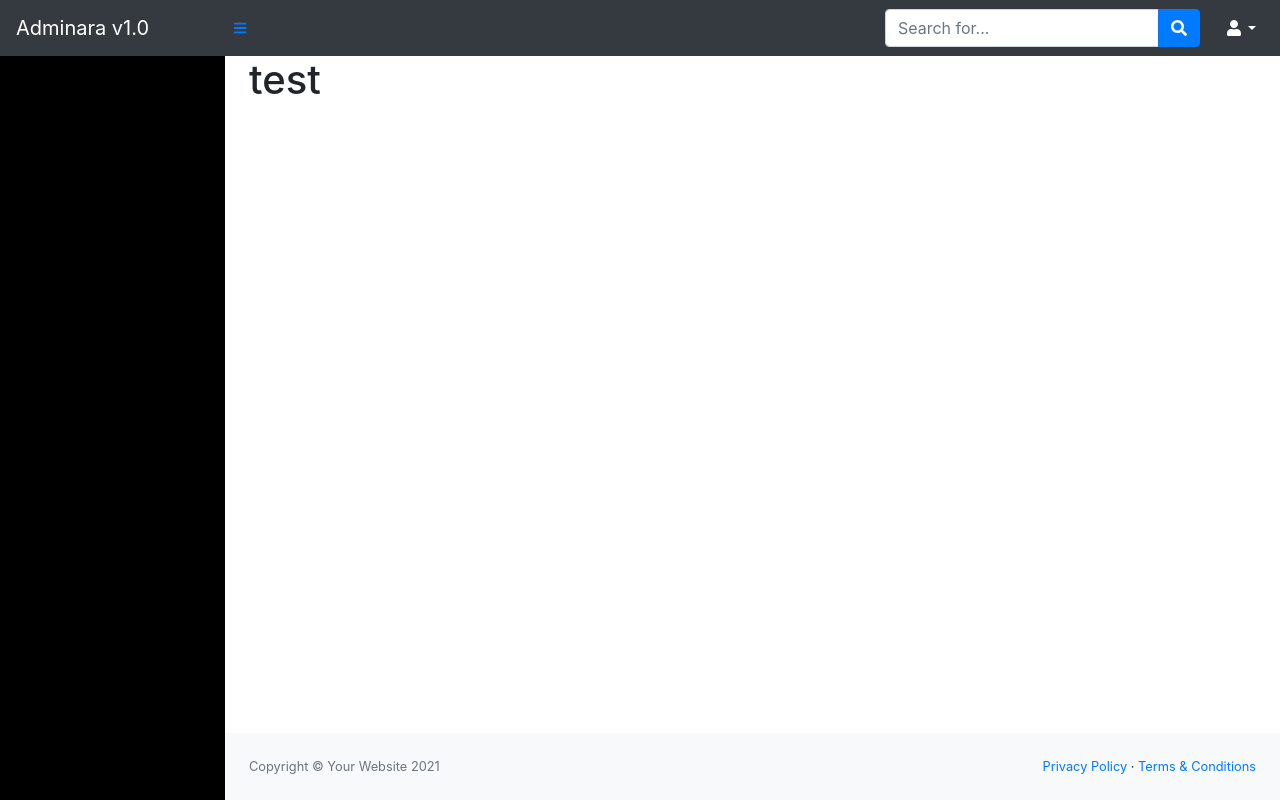
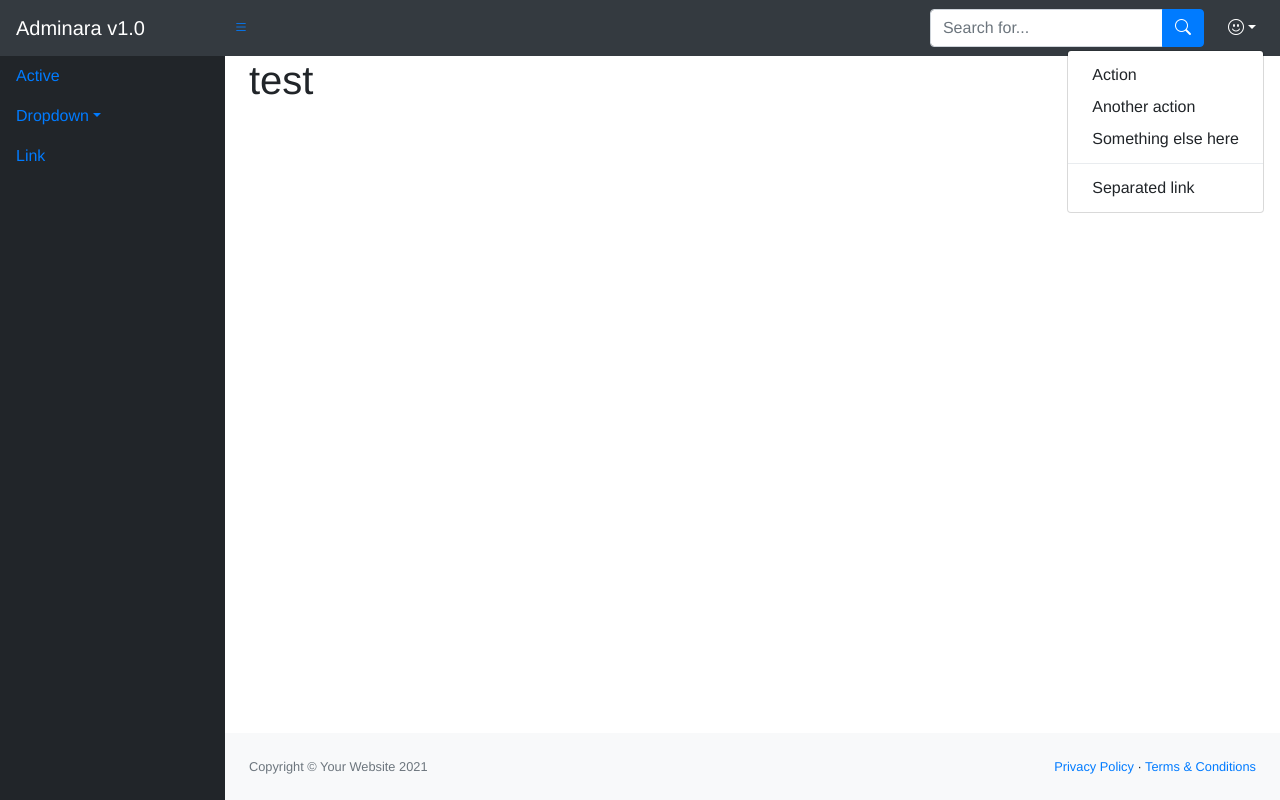
Before and after one commit to daranas/adminARA, a plain HTML site: page index.html in a window 1280 px wide. Both pictures are taken after a click on the button 1239 px from the left and 28 px from the top of the page. Drawn offline with nearby package versions, Linux system fonts and the light colour scheme.

Commit message:
create navbar menu

```diff
--- /dev/null
+++ b/assets/css/colors/dark.css
@@ -0,0 +1,3 @@
+#wrapper .sidebar-menu {
+    background-color: #212529;
+}
--- a/assets/css/styles.css
+++ b/assets/css/styles.css
@@ -9,6 +9,9 @@
 html,
 body {
     height: 100%;
+}
+body {
+    font-family: 'Helvetica Neue', helvetica, sans-serif;
 }
 .container,
 .container-fluid,
@@ -29,9 +32,6 @@ body {
     transition: transform 0.15s ease-in-out;
     z-index: 1038;
     transform: translateX(-225px);
-}
-#wrapper .sidebar-menu.dark {
-  background-color: #000;
 }
 #wrapper .main-content {
     position: relative;
@@ -88,6 +88,52 @@ body {
     top: 56px;
 }
 
+/* animation */
+@media (min-width: 992px) {
+    .animate {
+        animation-duration: 0.3s;
+        -webkit-animation-duration: 0.3s;
+        animation-fill-mode: both;
+        -webkit-animation-fill-mode: both;
+    }
+}
+
+@keyframes slideIn {
+    0% {
+        transform: translateY(1rem);
+        opacity: 0;
+    }
+    100% {
+        transform: translateY(0rem);
+        opacity: 1;
+    }
+    0% {
+        transform: translateY(1rem);
+        opacity: 0;
+    }
+}
+
+@-webkit-keyframes slideIn {
+    0% {
+        -webkit-transform: transform;
+        -webkit-opacity: 0;
+    }
+    100% {
+        -webkit-transform: translateY(0);
+        -webkit-opacity: 1;
+    }
+    0% {
+        -webkit-transform: translateY(1rem);
+        -webkit-opacity: 0;
+    }
+}
+
+.slideIn {
+    -webkit-animation-name: slideIn;
+    animation-name: slideIn;
+}
+
+
 /* top nav */
 .ara-topnav {
     padding-left: 0;
@@ -106,3 +152,8 @@ body {
 .ara-topnav.navbar-light #wrapperToggle {
     color: #212529;
 }
+
+/* side nav */
+.ara-sidenav {
+    padding-top: 56px;
+}
--- a/index.html
+++ b/index.html
@@ -8,42 +8,62 @@
         <meta name="author" content="" />
         <title>Dashboard - Adminara</title>
         <!-- cdn -->
-        <link rel="stylesheet" href="https://cdn.jsdelivr.net/npm/bootstrap@4.6.0/dist/css/bootstrap.min.css" crossorigin="anonymous"/>
-        <script src="https://cdnjs.cloudflare.com/ajax/libs/font-awesome/5.15.3/js/all.min.js" crossorigin="anonymous"></script>
+        <link rel="stylesheet" href="https://cdn.jsdelivr.net/npm/bootstrap@4.6.0/dist/css/bootstrap.min.css" crossorigin="anonymous" />
+        <link rel="stylesheet" href="https://cdn.jsdelivr.net/npm/bootstrap-icons@1.4.1/font/bootstrap-icons.css" />
         <!-- styles -->
         <link href="assets/css/styles.css" rel="stylesheet" />
+        <!-- colors -->
+        <link href="assets/css/colors/dark.css" rel="stylesheet" />
         <link href="assets/css/responsive.css" rel="stylesheet" />
     </head>
     <body class="is-fixed">
         <nav class="ara-topnav navbar navbar-expand navbar-dark bg-dark">
             <a class="navbar-brand" href="index.html">Adminara <span>v1.0</span></a>
-            <button class="btn btn-link btn-sm order-1 order-lg-0" id="sidebarToggle" href="#!"><i class="fas fa-bars"></i></button>
+            <button class="btn btn-link btn-sm order-1 order-lg-0" id="sidebarToggle" href="#!"><i class="bi bi-list"></i></button>
             <!-- navbar search -->
             <form class="d-none d-md-inline-block form-inline ml-auto mr-0 mr-md-3 my-2 my-md-0">
                 <div class="input-group">
                     <input class="form-control" type="text" placeholder="Search for..." aria-label="Search" aria-describedby="basic-addon2" />
                     <div class="input-group-append">
-                        <button class="btn btn-primary" type="button"><i class="fas fa-search"></i></button>
+                        <button class="btn btn-primary" type="button"><i class="bi bi-search"></i></button>
                     </div>
                 </div>
             </form>
             <!-- navbar menu -->
             <ul class="navbar-nav ml-auto ml-md-0">
                 <li class="nav-item dropdown">
-                    <a class="nav-link dropdown-toggle" id="userDropdown" href="#!" role="button" data-toggle="dropdown" aria-haspopup="true" aria-expanded="false"><i class="fas fa-user fa-fw"></i></a>
+                    <a class="nav-link dropdown-toggle" data-toggle="dropdown" href="#" role="button" aria-haspopup="true" aria-expanded="false"><i class="bi bi-emoji-smile"></i></a>
+                    <div class="dropdown-menu dropdown-menu-right animate slideIn">
+                        <a class="dropdown-item" href="#">Action</a>
+                        <a class="dropdown-item" href="#">Another action</a>
+                        <a class="dropdown-item" href="#">Something else here</a>
+                        <div class="dropdown-divider"></div>
+                        <a class="dropdown-item" href="#">Separated link</a>
+                    </div>
                 </li>
-                <div class="dropdown-menu dropdown-menu-right" aria-labelledby="userDropdown">
-                    <a class="dropdown-item" href="#!">Settings</a>
-                    <a class="dropdown-item" href="#!">Activity Log</a>
-                    <div class="dropdown-divider"></div>
-                    <a class="dropdown-item" href="login.html">Logout</a>
-                </div>
             </ul>
         </nav>
         <div id="wrapper">
             <div class="sidebar-menu dark">
-                <nav>
-                    test
+                <nav class="ara-sidenav">
+                    <ul class="nav flex-column">
+                        <li class="nav-item">
+                            <a class="nav-link active" href="#">Active</a>
+                        </li>
+                        <li class="nav-item dropdown">
+                            <a class="nav-link dropdown-toggle" data-toggle="dropdown" href="#" role="button" aria-haspopup="true" aria-expanded="false">Dropdown</a>
+                            <div class="dropdown-menu">
+                                <a class="dropdown-item" href="#">Action</a>
+                                <a class="dropdown-item" href="#">Another action</a>
+                                <a class="dropdown-item" href="#">Something else here</a>
+                                <div class="dropdown-divider"></div>
+                                <a class="dropdown-item" href="#">Separated link</a>
+                            </div>
+                        </li>
+                        <li class="nav-item">
+                            <a class="nav-link" href="#">Link</a>
+                        </li>
+                    </ul>
                 </nav>
             </div>
             <div class="main-content">
```
